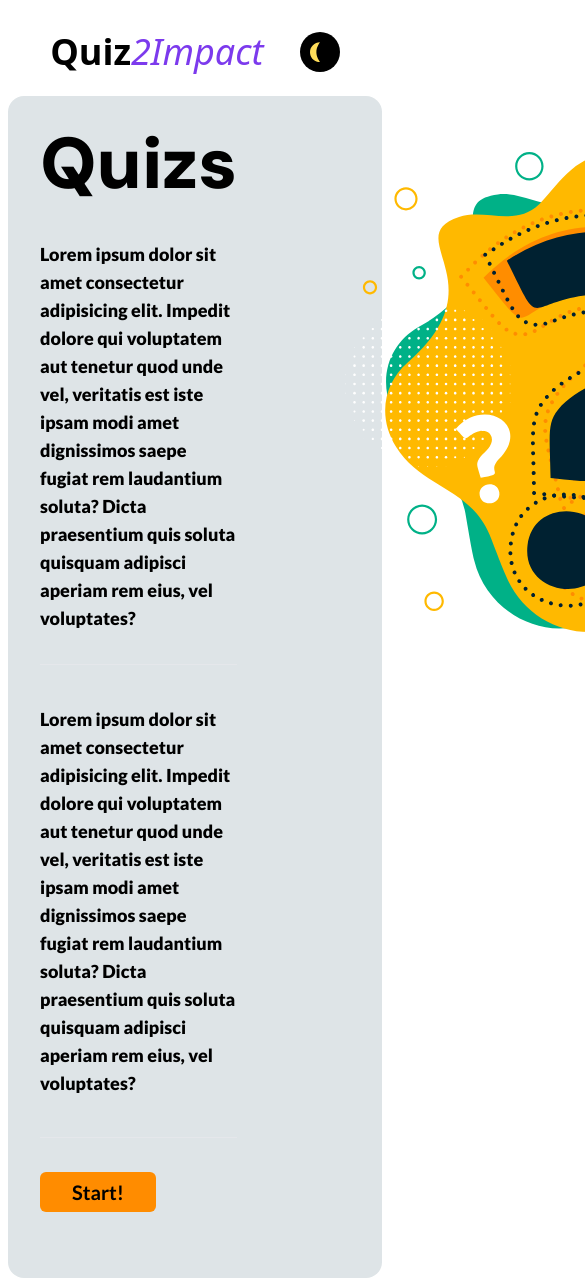
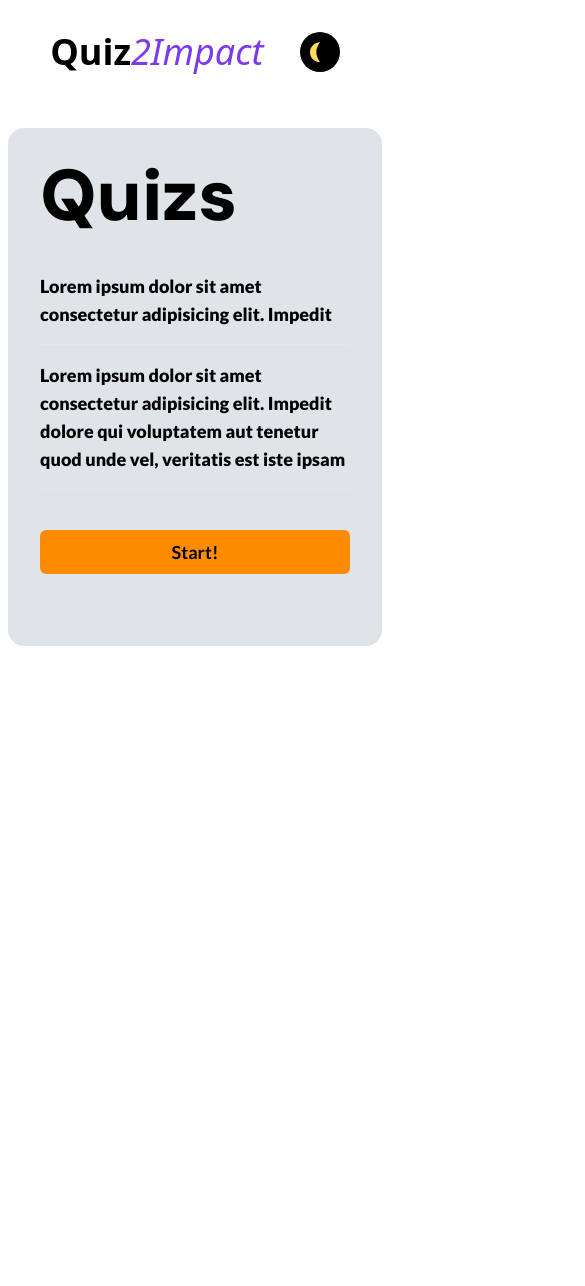
Before and after one commit to Matteonegridev/QuizApp, a React (Vite) app: page / in a window 390 px wide. Shown: the top 1286 px of the page, 585 px wide, since content can reach past the window. After the commit the page ends 844 px from the top, so only its background shows below. Built offline with nearby package versions, Linux system fonts and the light colour scheme.

Commit message:
added responsiveness

```diff
--- a/src/components/Image.tsx
+++ b/src/components/Image.tsx
@@ -1,8 +1,8 @@
 function Image() {
   return (
-    <figure className="p-6">
+    <figure className="p-6  ">
       <img
-        className="max-w-full block h-fit"
+        className="max-w-full block h-fit "
         src="/img/question.svg"
         alt="quiz illustration"
       />
--- a/src/components/Main-page.tsx
+++ b/src/components/Main-page.tsx
@@ -8,33 +8,27 @@ function MainPage() {
       <Header />
       <section
         className="bg-[#dee4e7] dark:bg-[#37474f] rounded-2xl grid
-        grid-cols-[1fr_39rem] gap-5 "
+        grid-cols-[1fr_39rem] gap-5 sm:flex sm:flex-col sm:mt-8 md:grid-cols-[1fr_15rem] md:items-center "
       >
-        <div className="p-8 [&>*]:text-balance">
+        <div className="p-8 [&>*]:text-pretty">
           <h1 className="text-black dark:text-white text-7xl font-black mb-10 font-headers">
             Quizs
           </h1>
-          <p className="text-black dark:text-white text-lg  font-black mb-8 font-paragr">
+          <p className="text-black dark:text-white text-lg  font-black mb-8 sm:mb-4 font-paragr">
+            Lorem ipsum dolor sit amet consectetur adipisicing elit. Impedit
+          </p>
+          <hr />
+          <p className="text-black dark:text-white text-lg font-black my-8 sm:my-4 font-paragr">
             Lorem ipsum dolor sit amet consectetur adipisicing elit. Impedit
             dolore qui voluptatem aut tenetur quod unde vel, veritatis est iste
-            ipsam modi amet dignissimos saepe fugiat rem laudantium soluta?
-            Dicta praesentium quis soluta quisquam adipisci aperiam rem eius,
-            vel voluptates?
+            ipsam
           </p>
           <hr />
-          <p className="text-black dark:text-white text-lg font-black my-10 font-paragr">
-            Lorem ipsum dolor sit amet consectetur adipisicing elit. Impedit
-            dolore qui voluptatem aut tenetur quod unde vel, veritatis est iste
-            ipsam modi amet dignissimos saepe fugiat rem laudantium soluta?
-            Dicta praesentium quis soluta quisquam adipisci aperiam rem eius,
-            vel voluptates?
-          </p>
-          <hr />
-          <div className="my-10">
+          <div className="my-10 sm:mt-10 sm:flex smjustify-center sm:items-center sm:text-center ">
             <Button currentStep={0} text="Start!" />
           </div>
         </div>
-        <div className="p-8">
+        <div className="p-8 sm:hidden ">
           <Image />
         </div>
       </section>
--- a/src/routes/Step1.tsx
+++ b/src/routes/Step1.tsx
@@ -39,10 +39,10 @@ function QuizOne({ score, setScore }: QuizOneProp) {
     <>
       <Header />
       <QuestionBox step={1}>
-        <div className="p-3  text-center w-3/5">
+        <div className="p-3 text-center w-3/5 sm:w-[65ch]">
           {questions.map((query) => (
             <div key={query.id}>
-              <h1 className="pb-6 dark:text-white font-headers font-medium text-3xl ">
+              <h1 className="pb-6 dark:text-white font-headers font-medium text-3xl sm:text-xl sm:text-balance ">
                 {query?.question}
               </h1>
               {query?.options?.map((option) => (
--- a/src/utils/ButtonNext.tsx
+++ b/src/utils/ButtonNext.tsx
@@ -11,7 +11,7 @@ function ButtonNext({ text, currentStep }: ButtonProps) {
       <Link
         className={`${
           text === "Start!"
-            ? "text-xl font-paragr rounded-md transition-all 250ms ease-in hover:bg-orange-300 px-8 py-2 bg-orangeAccent font-semibold text-black dark:text-white"
+            ? "text-xl font-paragr rounded-md transition-all 250ms ease-in hover:bg-orange-300 px-8 py-2 bg-orangeAccent font-semibold text-black dark:text-white sm:w-[20rem] sm:text-lg"
             : "dark:border-orangeAccent border-violet-600 border w-[10rem] py-2 text-xl rounded-md dark:text-white text-black font-black "
         } `}
         to={`/questions/${currentStep < 10 ? currentStep + 1 : currentStep} `}
--- a/src/utils/Question-box.tsx
+++ b/src/utils/Question-box.tsx
@@ -5,8 +5,8 @@ type QuestionBoxProp = {
 
 function QuestionBox({ children, step }: QuestionBoxProp) {
   return (
-    <section className="p-5 mt-5 shadow-xl w-3/5 m-auto flex flex-col gap-5 items-center">
-      <h1 className="text-4xl font-headers font-bold dark:text-white ">
+    <section className="p-5 mt-5 shadow-xl w-3/5 m-auto flex flex-col gap-5 items-center sm:w-full md:w-[80%]">
+      <h1 className="text-4xl font-headers font-bold dark:text-white sm:text-2xl ">
         Domanda numero {step} !
       </h1>
       {children}
--- a/src/utils/Questions.tsx
+++ b/src/utils/Questions.tsx
@@ -10,7 +10,7 @@ function Question({ text, onClick }: QuestionProp) {
         onClick={onClick}
         className="cursor-pointer font-paragr w-2/3 py-2 rounded-sm text-2xl
         text-white bg-violet-600 hover:bg-violet-500 focus:shadow-custom-light
-        dark:bg-orange-400 dark:hover:bg-orange-300 dark:focus:shadow-custom-dark"
+        dark:bg-orange-400 dark:hover:bg-orange-300 dark:focus:shadow-custom-dark md:w-full"
       >
         {text}
       </button>
--- a/tailwind.config.js
+++ b/tailwind.config.js
@@ -15,6 +15,17 @@ export default {
       colors: {
         orangeAccent: "#FF8C00",
       },
+      screens: {
+        sm: { max: "650px" },
+
+        md: { min: "651px", max: "1023px" },
+
+        lg: { min: "1024px", max: "1279px" },
+
+        xl: { min: "1280px", max: "1535px" },
+
+        "2xl": { min: "1536px" },
+      },
     },
   },
   plugins: [],
```
